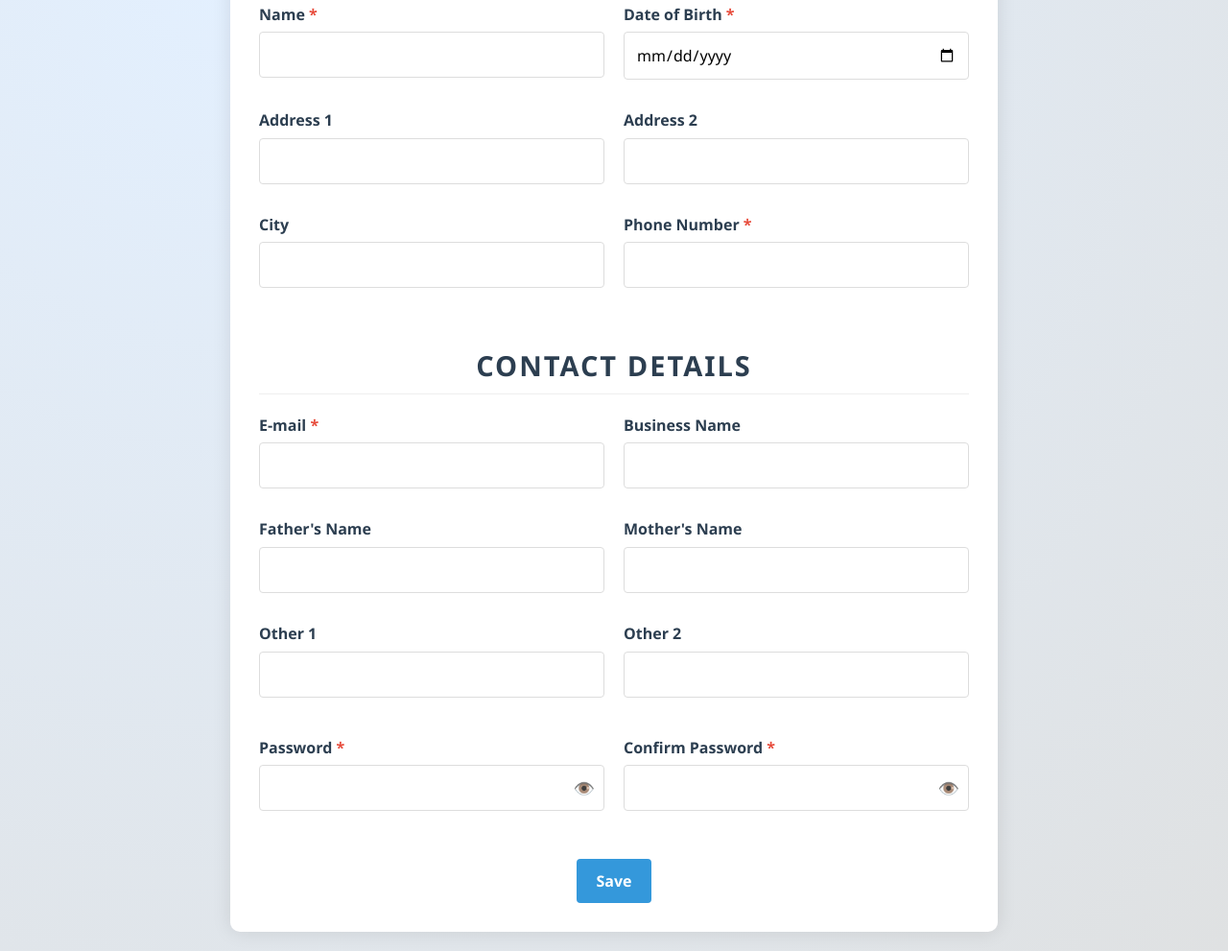
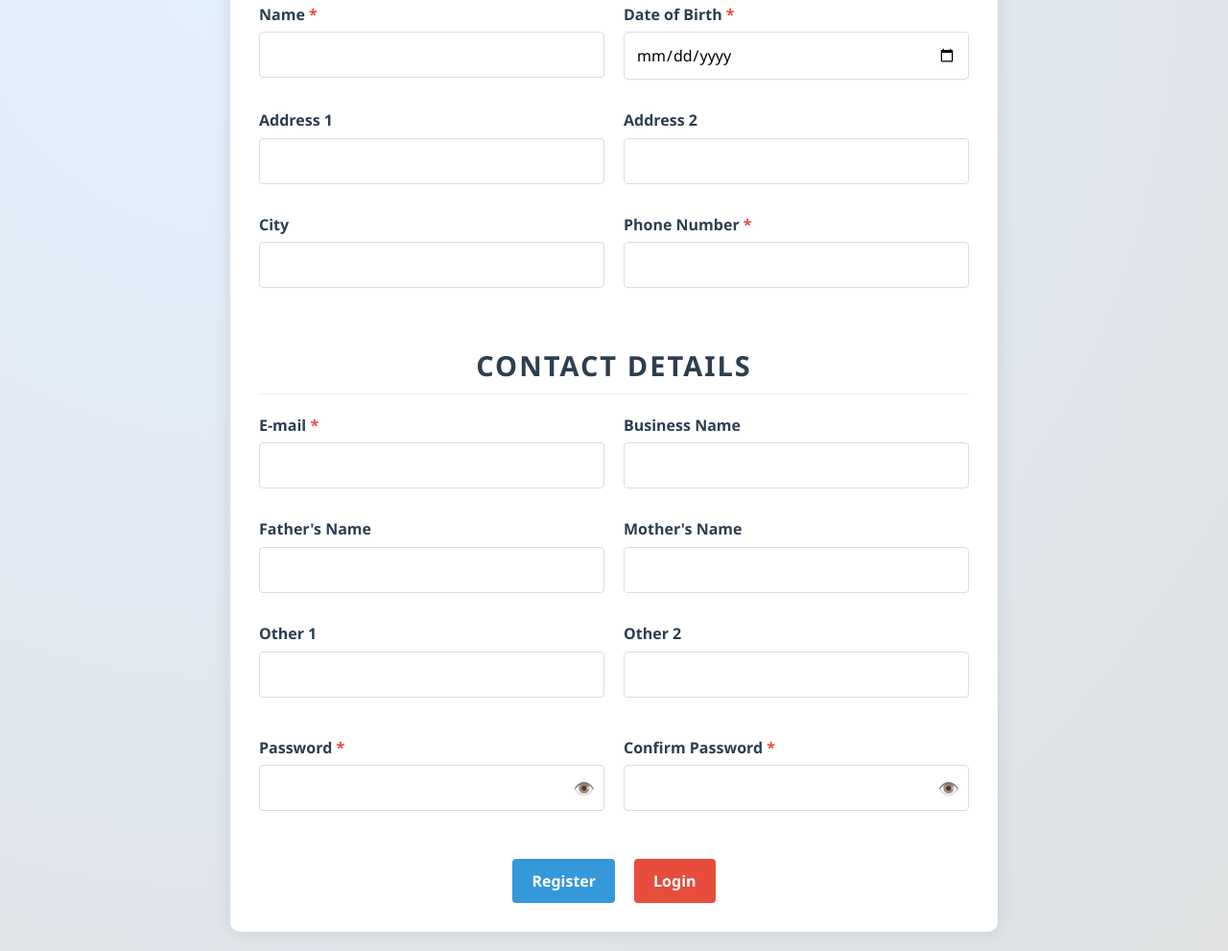
Before and after one commit to AbhishekMusmiri/registration_form, a plain HTML site: page index.html in a window 1280 px wide. Shown: the part 305-1296 px from the top of the page at 96% size. Drawn offline with Linux system fonts and the light colour scheme.

Commit message:
Update index.html

```diff
--- a/index.html
+++ b/index.html
@@ -124,8 +124,9 @@
                 </div>
             </div>
 
-            <div style="width:100%;display:flex;justify-content:center;">
-                <button type="submit" id="save-btn" class="btn-primary">Save</button>
+            <div style="width:100%;display:flex;justify-content:center;gap:20px;">
+                <button type="submit" id="save-btn" class="btn-primary">Register</button>
+                <button type="button" id="login-btn" class="btn-secondary">Login</button>
             </div>
         </form>
     </div>
@@ -133,6 +134,9 @@
     <script type="module" src="./validation.js"></script>
     <script type="module" src="./storage.js"></script>
     <script>
+    document.getElementById('login-btn').onclick = function() {
+        window.location.href = 'login.html';
+    };
     document.getElementById('toggle-password').onclick = function() {
         var pwd = document.getElementById('password');
         pwd.type = pwd.type === 'password' ? 'text' : 'password';
@@ -172,5 +176,4 @@
         });
     </script>
 </body>
-
 </html>
```
